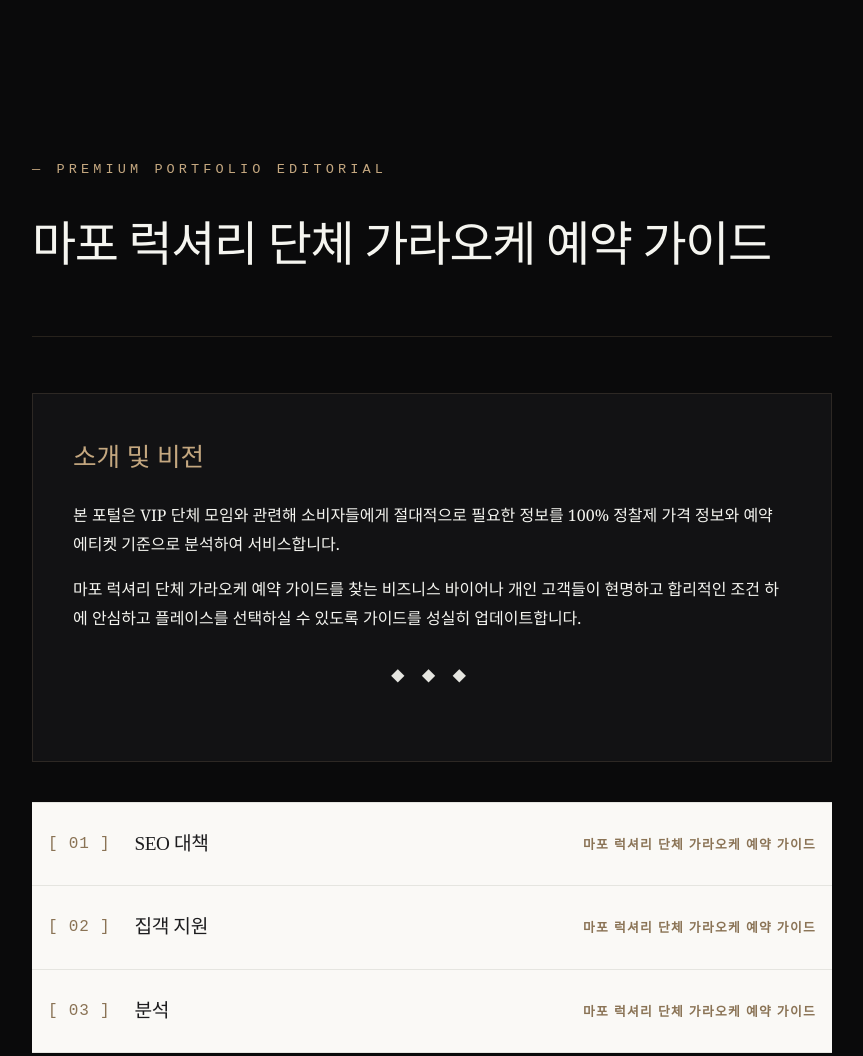
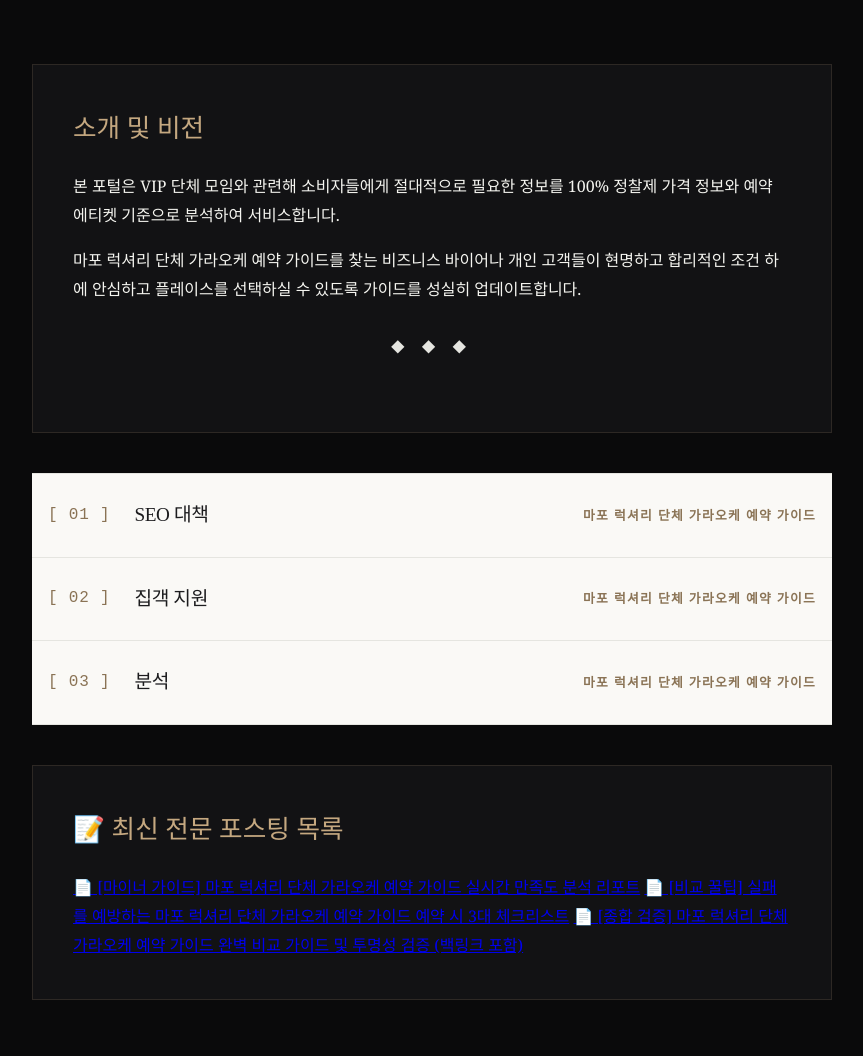
Before and after one commit to tidalhss-star/bp-t2-mens-esthe, a plain HTML site: page index.html in a window 1280 px wide. Shown: the top 1056 px of the page, without its empty margins (208-1071 px from the left). Drawn offline with Linux system fonts and the light colour scheme.

Commit message:
deploy: garbage-free snapshot 2026-05-25T19:06:20.919Z

```diff
--- a/index.html
+++ b/index.html
@@ -84,7 +84,12 @@
       color: var(--dim);
       font-size: 0.85rem;
     }
-
+      `;
+      visualHero = `
+      <div class="hero">
+        <p class="hero-subtitle">— PREMIUM PORTFOLIO EDITORIAL</p>
+        <h1 class="hero-title">마포 럭셔리 단체 가라오케 예약 가이드</h1>
+      </div>
     .post-link {
       display: block;
       color: var(--accent);
@@ -115,10 +120,6 @@
 <body>
   <div class="container">
 
-      <div class="hero">
-        <p class="hero-subtitle">— PREMIUM PORTFOLIO EDITORIAL</p>
-        <h1 class="hero-title">마포 럭셔리 단체 가라오케 예약 가이드</h1>
-      </div>
 
     <section class="card">
       <h2>소개 및 비전</h2>
```
